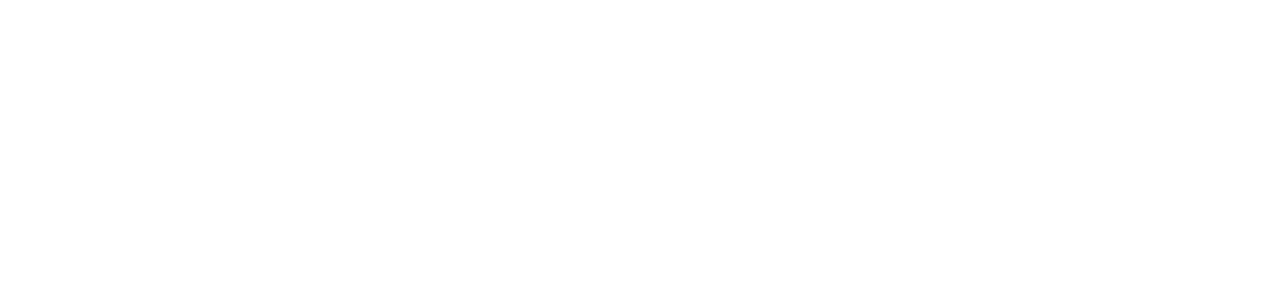
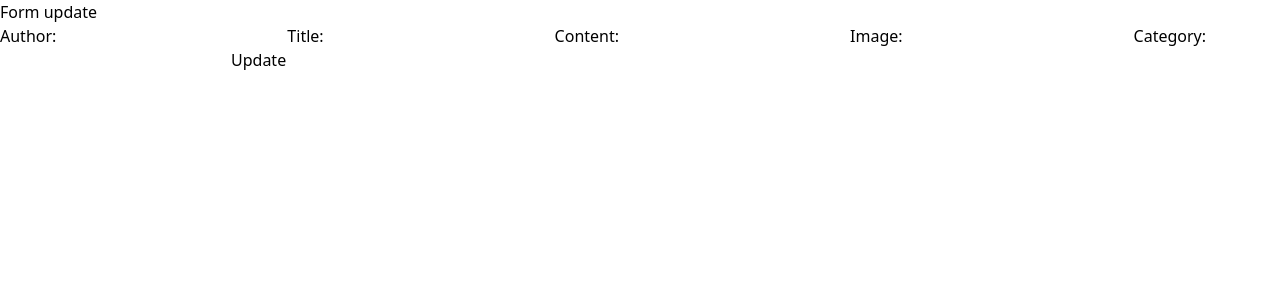
Before and after one commit to olivermatheus-dev/ceos-front, a React (Vite) app: page /updatetab/1 in a window 1280 px wide. Before the commit this address had no page. Shown: the top 300 px of the page. Built offline with nearby package versions, Linux system fonts and the light colour scheme; no server answers; a web font is replaced by a local one.

Commit message:
Updatetab feito

```diff
--- a/src/App.jsx
+++ b/src/App.jsx
@@ -3,6 +3,7 @@
 
 import { Home } from "./pages/Home";
 import { TabDetails } from "./pages/TabDetails";
+import { UpdateTab } from "./pages/Updatetab";
 
 function App() {
   return (
@@ -11,6 +12,7 @@
         <Route path="/" element={<Home />} />
         <Route path="/create" element={<CreateTab />} />
         <Route path="/tabdetails/:tabId" element={<TabDetails />} />
+        <Route path="/updatetab/:tabId" element={<UpdateTab />} />
       </Routes>
     </div>
   );
--- /dev/null
+++ b/src/pages/Updatetab/index.jsx
@@ -0,0 +1,94 @@
+import { useState, useEffect } from "react";
+import { useNavigate, useParams } from "react-router-dom";
+import { api } from "../../utils/api";
+
+export function UpdateTab() {
+  const navigate = useNavigate();
+  const params = useParams();
+
+  const [form, setForm] = useState({
+    author: "",
+    title: "",
+    content: "",
+    image: "",
+    category: "",
+  });
+
+  useEffect(() => {
+    async function fetchTab() {
+      try {
+        const response = await api.get(`/tabs/${params.tabId}`);
+        setForm(response.data.data.attributes);
+      } catch (err) {
+        console.log(err);
+      }
+    }
+    fetchTab();
+  }, []);
+
+  function handleChange({ target }) {
+    setForm({ ...form, [target.name]: target.value });
+  }
+
+  async function handleSubmit(e) {
+    try {
+      e.preventDefault();
+      const infosForAPI = { data: { ...form } };
+
+      await api.put(`/tabs/${params.tabId}`, infosForAPI);
+
+      navigate("/");
+    } catch (err) {
+      console.log(err);
+    }
+  }
+
+  return (
+    <>
+      <h1>Form update</h1>
+      <form onSubmit={handleSubmit}>
+        <label htmlFor="author">Author:</label>
+        <input
+          type="text"
+          id="author"
+          value={form.author}
+          onChange={handleChange}
+          name="author"
+        />
+        <label htmlFor="title">Title:</label>
+        <input
+          type="text"
+          id="title"
+          value={form.title}
+          onChange={handleChange}
+          name="title"
+        />
+        <label htmlFor="content">Content:</label>
+        <input
+          type="text"
+          id="content"
+          value={form.content}
+          onChange={handleChange}
+          name="content"
+        />
+        <label htmlFor="image">Image:</label>
+        <input
+          type="text"
+          id="image"
+          value={form.image}
+          onChange={handleChange}
+          name="image"
+        />
+        <label htmlFor="category">Category:</label>
+        <input
+          type="text"
+          id="category"
+          value={form.category}
+          onChange={handleChange}
+          name="category"
+        />
+        <button>Update</button>
+      </form>
+    </>
+  );
+}
```
